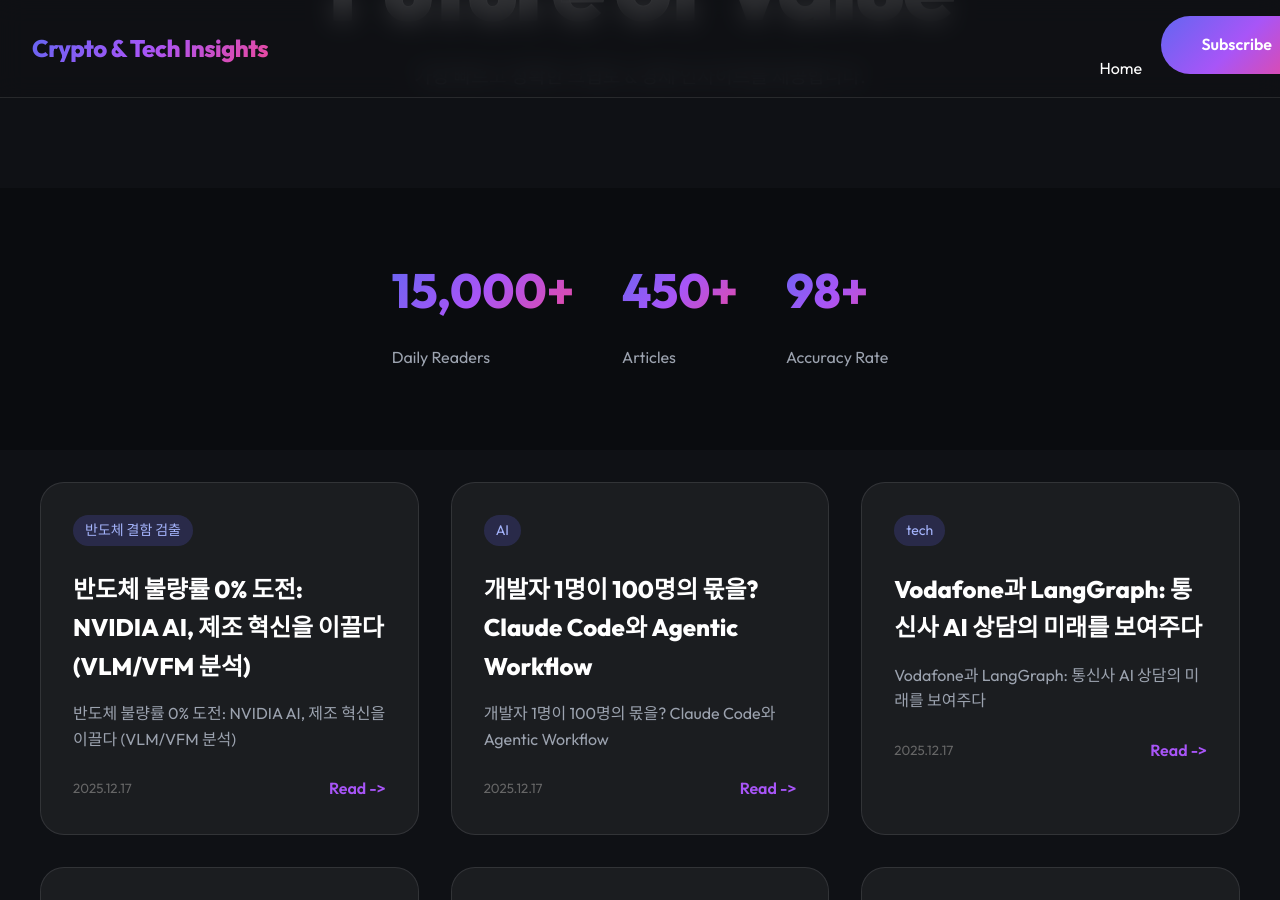
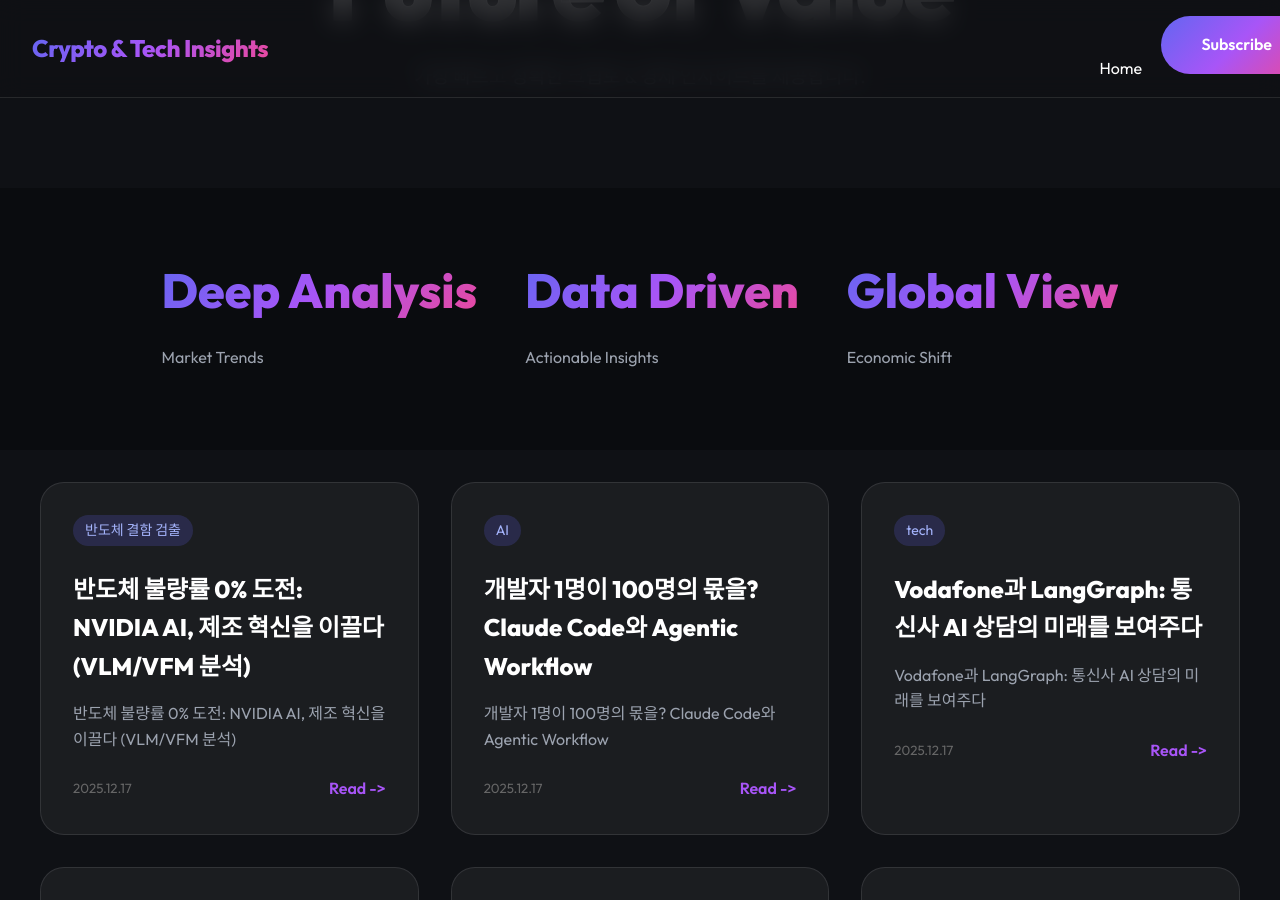
Before and after one commit to jeonghun-project/general-blog, a Jekyll site: the page built from index.html, in a window 1280 px wide and 900 px high, scrolled down 460 px. Built offline with Jekyll 4.4.1, drawn with Linux system fonts in a browser that asks for light colours.

Commit message:
Sync Template: index.html

```diff
--- a/index.html
+++ b/index.html
@@ -17,16 +17,16 @@ layout: default
 <!-- ✅ 애니메이션된 소셜 프루프 -->
 <section class="social-proof">
     <div class="stat-item">
-        <h3 class="stat-number" data-target="15000">0</h3>
-        <p>Daily Readers</p>
+        <h3 class="stat-number-static">Deep Analysis</h3>
+        <p>Market Trends</p>
     </div>
     <div class="stat-item">
-        <h3 class="stat-number" data-target="450">0</h3>
-        <p>Articles</p>
+        <h3 class="stat-number-static">Data Driven</h3>
+        <p>Actionable Insights</p>
     </div>
     <div class="stat-item">
-        <h3 class="stat-number" data-target="98">0</h3>
-        <p>Accuracy Rate</p>
+        <h3 class="stat-number-static">Global View</h3>
+        <p>Economic Shift</p>
     </div>
 </section>
 
```
